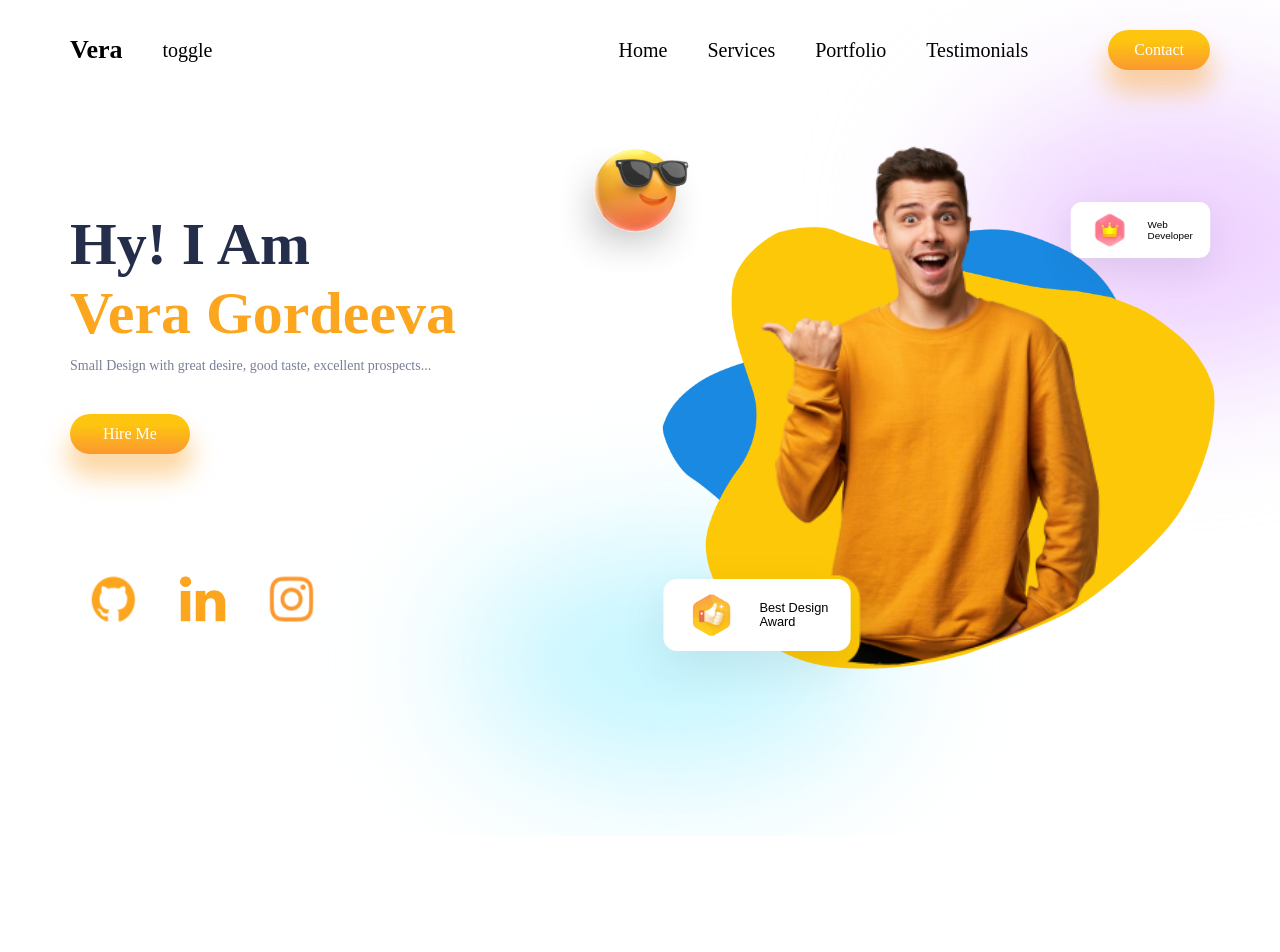
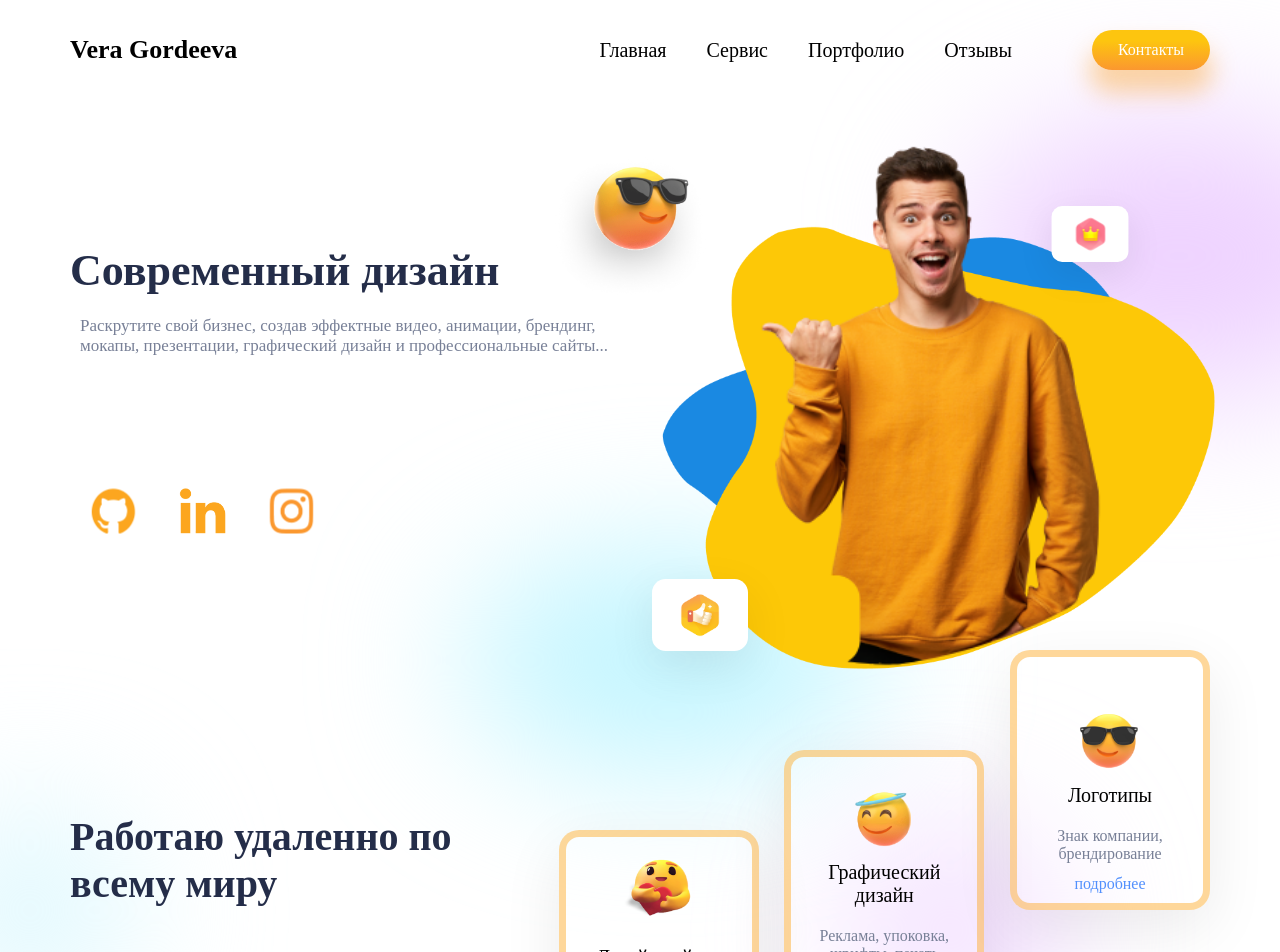
Before and after one commit to Domask2/portfolio-vera, a React (Create React App) app: page / in a window 1280 px wide. Shown: the top 952 px of the page. Before the commit the page ends 836 px from the top, so only its background shows below. Built offline with nearby package versions, Linux system fonts and the light colour scheme.

Commit message:
add service

```diff
--- a/src/App.tsx
+++ b/src/App.tsx
@@ -1,11 +1,13 @@
 import React from 'react';
 import Navbar from "./components/navbar/Navbar";
 import Intro from "./components/intro/Intro";
+import Services from "./components/services/Services";
 
 const App = () => (
     <div className='app'>
         <Navbar/>
         <Intro/>
+        <Services/>
     </div>
 );
 
--- /dev/null
+++ b/src/components/card/Card.tsx
@@ -0,0 +1,20 @@
+import React, {FC} from "react";
+import "./card.scss";
+
+interface CardProps {
+    emoji:string,
+    heading:string,
+    detail:string,
+    color?:string,
+}
+
+const Card: FC<CardProps> = ({emoji, heading, detail, color}) => (
+        <div className="card" style={{borderColor: color || '' }}>
+            <img src={emoji} alt="img" />
+            <span>{heading}</span>
+            <span>{detail}</span>
+            <button type='button' className="c-button">подробнее</button>
+        </div>
+    );
+
+export default Card;
--- /dev/null
+++ b/src/components/card/card.scss
@@ -0,0 +1,45 @@
+.card {
+  display: flex;
+  align-items: center;
+  flex-direction: column;
+  justify-content: flex-end;
+  position: absolute;
+  gap: 1rem;
+  padding: 0 10px 2rem 10px;
+  width: 10rem;
+  height: 13rem;
+  text-align: center;
+  background: rgba(255, 255, 255, 0.26);
+  border: 7px solid var(--orangeCard);
+  box-shadow: var(--boxShadow);
+  border-radius: 20px;
+
+  span:nth-of-type(2) {
+    color: var(--gray);
+    font-size: 16px;
+  }
+
+  > img {
+    transform: scale(0.6);
+    margin-bottom: -2rem;
+  }
+
+  .c-button {
+    display: inline-block;
+    position: absolute;
+    bottom: 0;
+    background-color: rgba(28,28,28,0);
+    box-shadow: none;
+    outline: none;
+    border: none;
+    padding: 10px;
+    font-size: 16px;
+    color: #5290FD;
+    cursor: pointer;
+  }
+
+  &:hover{
+    transform: scale(1.02);
+    cursor: pointer;
+  }
+}
--- a/src/components/floatingDiv/floatingDiv.scss
+++ b/src/components/floatingDiv/floatingDiv.scss
@@ -5,7 +5,7 @@
   background: white;
   box-shadow: var(--boxShadow);
   border-radius: 17px;
-  padding: 0 28px 0 0;
+  padding: 0 0 0 0;
   height: 4.5rem;
 
   > img {
--- a/src/components/intro/Intro.tsx
+++ b/src/components/intro/Intro.tsx
@@ -15,12 +15,12 @@ const Intro = () => (
         <div className='intro'>
             <div className="i-left">
                 <div className="i-name">
-                    <span>Hy! I Am</span>
-                    <span>Vera Gordeeva</span>
-                    <span>Small Design with great desire, good taste, excellent prospects...</span>
+                    <span>Современный дизайн</span>
+                    <span/>
+                    <p>Раскрутите свой бизнес, создав эффектные видео, анимации, брендинг, мокапы, презентации, графический дизайн и профессиональные сайты...</p>
                 </div>
 
-                <button type='button' className="button i-button">Hire Me</button>
+                {/* <button type='button' className="button i-button">Подробнее</button> */}
 
                 <div className="i-icons">
                     <img src={GitHub} alt="GitHub"/>
@@ -34,10 +34,10 @@ const Intro = () => (
                 <img src={boy} alt="boy"/>
                 <img src={glassesimoji} alt="glassesimoji"/>
                 <div>
-                    <FloatinDiv img={crown} text1="Web" text2="Developer" />
+                    <FloatinDiv img={crown} text1="" text2="" />
                 </div>
                 <div>
-                    <FloatinDiv img={thumbup} text1="Best Design" text2="Award" />
+                    <FloatinDiv img={thumbup} text1="" text2="" />
                 </div>
 
                 <div className="blur blur-one" />
--- a/src/components/intro/intro.scss
+++ b/src/components/intro/intro.scss
@@ -1,6 +1,6 @@
 .intro {
   display: flex;
-  height: 77vh;
+  height: 65vh;
   margin-top: 6rem;
 
   .i-left {
@@ -9,6 +9,7 @@
     flex: 1;
     flex-direction: column;
     gap: 2rem;
+    margin-top: 35px;
 
     .i-name {
       display: flex;
@@ -17,19 +18,20 @@
       > :nth-child(1) {
         color: var(--black);
         font-weight: bold;
-        font-size: 3rem;
+        font-size: 2.2rem;
       }
 
       > :nth-child(2) {
         color: var(--orange);
         font-weight: bold;
-        font-size: 3rem;
+        font-size: 2.2rem;
       }
 
       > :nth-child(3) {
         color: var(--gray);
         font-weight: 100;
-        font-size: 14px;
+        padding: 10px;
+        font-size: 17px;
         margin-top: 10px;
       }
     }
--- a/src/components/navbar/Navbar.tsx
+++ b/src/components/navbar/Navbar.tsx
@@ -4,20 +4,20 @@ import './navbar.scss';
 const Navbar = () => (
         <div className='n-wrapper'>
             <div className="n-left">
-                <div className="n-name">Vera</div>
-                <span>toggle</span>
+                <div className="n-name">Vera Gordeeva</div>
+                <span style={{color: '#fff'}}>toggle</span>
             </div>
             <div className="n-right">
                 <div className="n-list">
                     <ul>
-                        <li>Home</li>
-                        <li>Services</li>
-                        <li>Portfolio</li>
-                        <li>Testimonials</li>
+                        <li>Главная</li>
+                        <li>Сервис</li>
+                        <li>Портфолио</li>
+                        <li>Отзывы</li>
                     </ul>
                 </div>
                 <button type='button' className="button n-button">
-                    Contact
+                    Контакты
                 </button>
             </div>
         </div>
--- /dev/null
+++ b/src/components/services/Services.tsx
@@ -0,0 +1,54 @@
+import React from "react";
+import "./services.scss";
+import Card from "../card/Card";
+import HeartEmoji from "../../img/heartemoji.png";
+import Glasses from "../../img/glasses.png";
+import Humble from "../../img/humble.png";
+
+
+const Services = () => {
+    const transition = {
+        duration: 1,
+        type: "spring",
+    };
+
+    return (
+        <div className="services" id="services">
+            <div className="awesome">
+                <span>Работаю удаленно по всему миру</span>
+                <span/>
+                <span>
+                    {/* Сайты-визитки, корпоративные сайты, сервисы, интернет магазины, */}
+                    {/* лендинги, промо сайты, графический дизайн и ретушь. */}
+                </span>
+                {/* <button type='button' className="button s-button">Download CV</button> */}
+                <div className="s-blur1"/>
+            </div>
+
+            <div className="cards">
+                <Card
+                    emoji={HeartEmoji}
+                    heading="Дизайн сайтов"
+                    detail="Сайты-визитки, интернет магазины, лендинги"
+                />
+                <Card
+                    emoji={Humble}
+                    heading="Графический дизайн"
+                    detail="Реклама, упоковка, шрифты, печать"
+                    color="rgba(252, 166, 31, 0.45)"
+                />
+
+                <Card
+                    emoji={Glasses}
+                    heading="Логотипы"
+                    detail="Знак компании, брендирование"
+                    color="rgba(252, 166, 31, 0.45)"
+                />
+            </div>
+
+            <div className="s-blur2"/>
+        </div>
+    );
+};
+
+export default Services;
--- /dev/null
+++ b/src/components/services/services.scss
@@ -0,0 +1,92 @@
+.services {
+  display: flex;
+  justify-content: space-between;
+  height: 15rem;
+  margin-bottom: 6rem;
+  position: relative;
+
+  .awesome {
+    display: flex;
+    flex-direction: column;
+    justify-content: center;
+    position: relative;
+    width: 75%;
+
+    > :nth-child(1) {
+      color: var(--black);
+      font-size: 2rem;
+      font-weight: bold;
+    }
+
+    > :nth-child(2) {
+      color: var(--orange);
+      font-size: 2.5rem;
+      font-weight: bold;
+    }
+
+    > :nth-child(3) {
+      color: var(--gray);
+      padding: 10px;
+      font-size: 17px;
+      margin-top: 1rem;
+    }
+
+    .s-button {
+      width: 8rem;
+      height: 2rem;
+      margin-top: 1rem;
+    }
+  }
+
+  .cards {
+    display: flex;
+    align-items: center;
+    justify-content: space-between;
+    width: 100%;
+
+    > * {
+      position: relative;
+    }
+
+    :nth-child(1) {
+      left: 0rem;
+      top: 4rem;
+    }
+
+    > :nth-child(2) {
+      //left: 2rem;
+      //top: -20rem;
+    }
+
+    > :nth-child(3) {
+      left: 0rem;
+      top: -5rem;
+    }
+  }
+
+  .s-blur1 {
+    position: absolute;
+    z-index: -9;
+    width: 200px;
+    height: 200px;
+    background: var(--purple);
+    border-radius: 50%;
+    filter: blur(72px);
+    top: 5rem;
+    left: 39rem;
+  }
+
+  .s-blur2 {
+    position: absolute;
+    z-index: -9;
+    width: 200px;
+    height: 200px;
+    border-radius: 50%;
+    filter: blur(72px);
+    background: var(--blueCard);
+    left: -7rem;
+    top: 4rem;
+  }
+
+
+}
--- a/src/scss/_all.scss
+++ b/src/scss/_all.scss
@@ -1,2 +1,4 @@
 @import "../components/navbar/navbar";
-@import "../components/floatingDiv/floatingDiv.scss";
+@import "../components/floatingDiv/floatingDiv";
+@import "../components/services/services";
+@import "../components/card/card";
--- a/src/scss/app.scss
+++ b/src/scss/app.scss
@@ -19,6 +19,8 @@
   padding: 0.5rem 3.5rem;
   overflow: hidden;
   color: var(--black);
+  margin: 0 auto;
+  max-width: 1280px;
 }
 
 .button {
```
